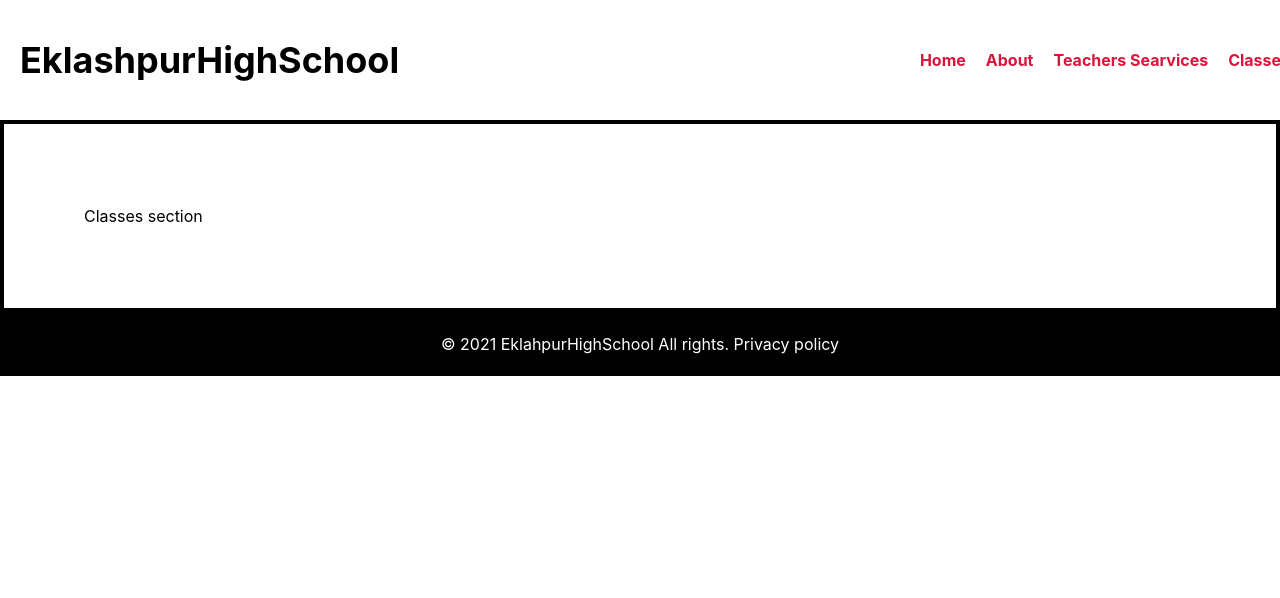
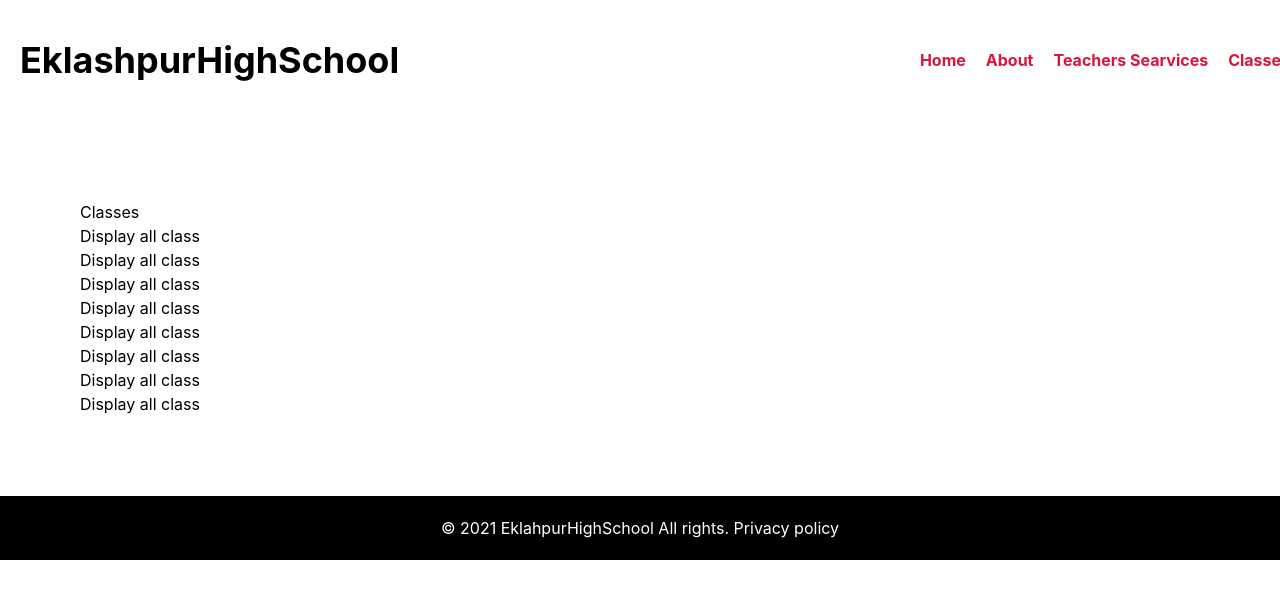
Before and after one commit to proloypaul/Eklashpur-High-School, a React (Create React App) app: page /classes in a window 1280 px wide. Shown: the top 598 px of the page. Built offline with nearby package versions, Linux system fonts and the light colour scheme.

Commit message:
modify classes section

```diff
--- a/public/fackData.json
+++ b/public/fackData.json
@@ -7,7 +7,10 @@
     "subject": "Physics",
     "education": "BCS cadre",
     "position": "Head Teacher",
-    "salary": 45000
+    "salary": 45000,
+    "class": "Nine and Ten",
+    "time": "10 AM",
+    "day": "Sun, Mon"
   },
   {
     "id": 2,
@@ -17,7 +20,10 @@
     "subject": "Math",
     "education": "BA",
     "position": "Assistant Teacher",
-    "salary": 40000
+    "salary": 40000,
+    "class": "Eight, Nine and Ten",
+    "time": "11:30 AM",
+    "day": "Sat, Tue"
   },
   {
     "id": 3,
@@ -27,7 +33,10 @@
     "subject": "English",
     "education": "Msc",
     "position": "English Teacher",
-    "salary": 35000
+    "salary": 35000,
+    "class": "Nine and Ten",
+    "time": "12:00 AM",
+    "day": "Tue, Mon"
   },
   {
     "id": 4,
@@ -37,7 +46,10 @@
     "subject": "Math",
     "education": "BCS cadre",
     "position": "Assistant Teacher",
-    "salary": 40000
+    "salary": 40000,
+    "class": "Six and Seven",
+    "time": "10:30 AM",
+    "day": "Sat, Thue"
   },
   {
     "id": 5,
@@ -47,7 +59,10 @@
     "subject": "Bangla",
     "education": "BA",
     "position": "Bangla Teacher",
-    "salary": 35000
+    "salary": 35000,
+    "class": "Nine and Ten",
+    "time": "12:45 PM",
+    "day": "Sun, Tue"
   },
   {
     "id": 6,
@@ -57,7 +72,10 @@
     "subject": "Physics",
     "education": "BCS Cadre",
     "position": "Physics Teacher",
-    "salary": 40000
+    "salary": 40000,
+    "class": "Nine and Ten",
+    "time": "1:00 PM",
+    "day": "Sun, Mon"
   },
   {
     "id": 7,
@@ -67,7 +85,10 @@
     "subject": "Social Science",
     "education": "MA",
     "position": "Social Teacher",
-    "salary": 30000
+    "salary": 30000,
+    "class": "Eight and Nine",
+    "time": "11 AM",
+    "day": "Sat, Mon"
   },
   {
     "id": 8,
@@ -77,6 +98,9 @@
     "subject": "Biology",
     "education": "MBBA",
     "position": "Biology Teacher",
-    "salary": 40000
+    "salary": 40000,
+    "class": "Nine and Ten",
+    "time": "1:30 PM",
+    "day": "Mon, Thue"
   }
 ]
--- a/src/Components/About/About.js
+++ b/src/Components/About/About.js
@@ -4,10 +4,12 @@ import imgTwo from '../../images/shool_Pic.jpg';
 const About = () => {
     return (
         <div className="p-20">
-            <div className="grid grid-cols-2 g-5">
+            <div className="grid grid-cols-2 gap-x-10">
                 <div>
-                    <h1>Our High School</h1>
-                    <p>Lorem ipsum dolor sit amet consectetur adipisicing elit. Corrupti perferendis accusamus culpa, doloremque a necessitatibus amet veritatis labore architecto, possimus, nisi fuga nemo maxime repellat? Eum minus molestiae</p>
+                    <h1 className="text-2xl font-bold">Our High School</h1>
+                    <p className="text-sm mt-5 font-light">Describe our Elashpur High School Education system.
+                        The second level is High School which incorporates grade 6 to 10. There are both English Medium and Bangla Medium school in Bangladesh. Government prefer Bangla medium schools. Though there are some cadet colleges which are also government owned institutions and they offer English medium studies. Usually, the private schools are offer English medium.
+                    </p>
                 </div>
                 <div>
                     <img src={imgTwo} alt="Empty!"/>
--- a/src/Components/Classes/Classes.js
+++ b/src/Components/Classes/Classes.js
@@ -1,9 +1,21 @@
-import React from 'react';
+import React, {useState, useEffect} from 'react';
+import DisplayClass from '../DisplayClass/DisplayClass';
 
 const Classes = () => {
+    const [showClass, setShowClass] = useState([])  // i can't use calss and classes variabel cause this is keywoard
+    useEffect(() => {
+        fetch("../fackData.json")
+            .then(res => res.json())
+            .then(data => setShowClass(data))
+    }, [])
+
     return (
-        <div className="border-4 border-black p-20">
-            <h1>Classes section</h1>
+        <div className="p-20">
+            <h1>Classes</h1>
+            {
+                showClass.map(singleClass => <DisplayClass key={singleClass.id} singleClass={singleClass}></DisplayClass>)
+            }
+
         </div>
     );
 };
--- /dev/null
+++ b/src/Components/DisplayClass/DisplayClass.js
@@ -0,0 +1,12 @@
+import React from 'react';
+
+const DisplayClass = (props) => {
+    console.log(props.singleClass)
+    return (
+        <div>
+            <h1>Display all class</h1>
+        </div>
+    );
+};
+
+export default DisplayClass;
--- a/src/Components/Service/Service.js
+++ b/src/Components/Service/Service.js
@@ -16,6 +16,9 @@ const Service = (props) => {
                     <p className="m-5">Salary: {salary}</p>
                     <p className="m-5">Education: {education}</p>
                     <p className="m-5">Phone: {phone}</p>
+                    <div className="text-center">
+                        <button className="bg-green-400 px-5 py-2 font-bold rounded">Contact Us</button>
+                    </div>
                 </div>
             </div>
 
--- a/src/Components/Services/Searvices.js
+++ b/src/Components/Services/Searvices.js
@@ -10,7 +10,7 @@ const Searvices = () => {
     },[])
     return (
         <div className="p-20">
-            <h1 className="text-2xl font-bold m-5">Searvices section</h1>
+            <h1 className="text-2xl font-bold m-5">Our Searvices</h1>
             {
                 services.map(service => <Service key={service.id} service = {service}></Service>)
             }
```
